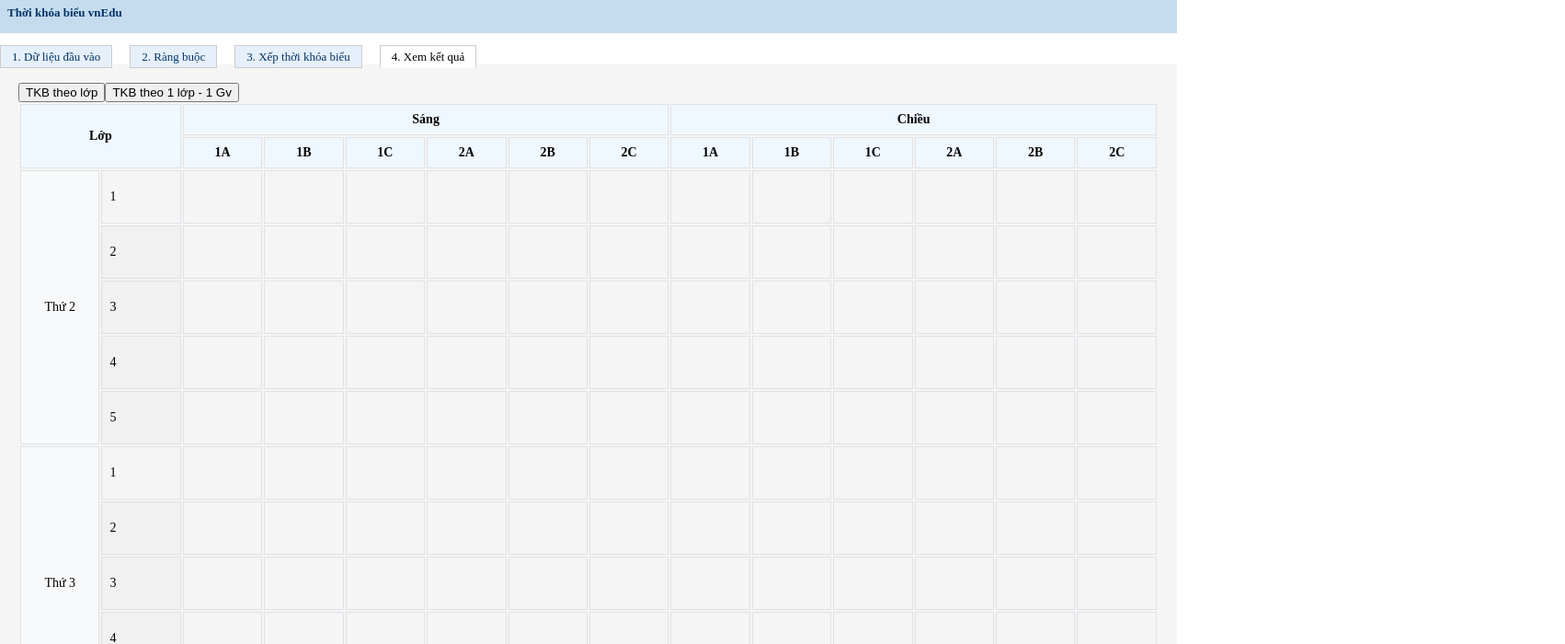
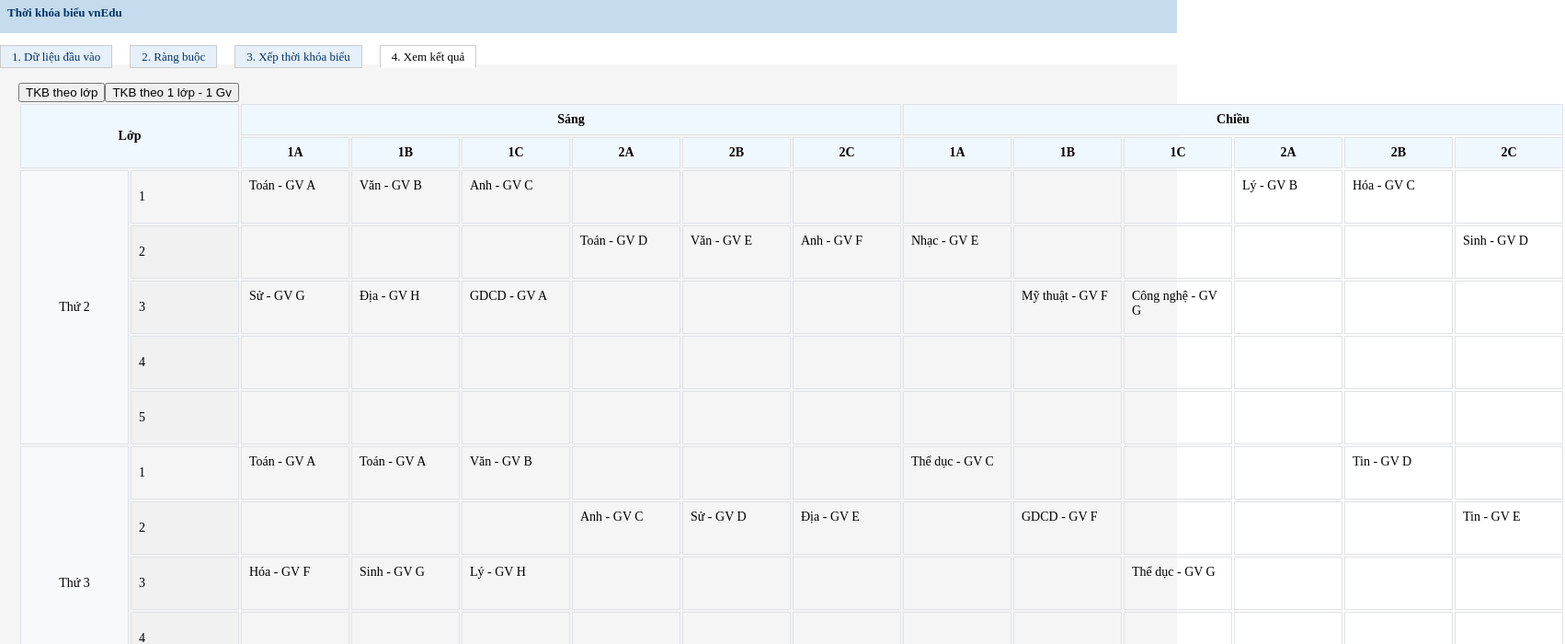
Before and after one commit to HealeryY01/tkb, a Vue app: page /results in a window 1280 px wide. Shown: the top 700 px of the page at 92% size, 1702 px wide, since content can reach past the window. Built offline with nearby package versions, Linux system fonts and the light colour scheme.

Commit message:
08/05 editcode

```diff
--- a/src/data/sharedSchedule.js
+++ b/src/data/sharedSchedule.js
@@ -1,35 +1,113 @@
-// sharedSchedule.js
-
-const schedule = {
+const defaultScheduleVersion = "v2"; // đổi version khi cập nhật
+const defaultSchedule = {
+  version: defaultScheduleVersion,
+  data: {
     "Thứ 2": {
-    morning: { 1: {}, 2: {}, 3: {}, 4: {}, 5: {} },
-    afternoon: { 1: {}, 2: {}, 3: {}, 4: {}, 5: {} },
+      morning: {
+        1: { "1A": "Toán - GV A", "1B": "Văn - GV B", "1C": "Anh - GV C" },
+        2: { "2A": "Toán - GV D", "2B": "Văn - GV E", "2C": "Anh - GV F" },
+        3: { "1A": "Sử - GV G", "1B": "Địa - GV H", "1C": "GDCD - GV A" },
+        4: {},
+        5: {},
+      },
+      afternoon: {
+        1: { "2A": "Lý - GV B", "2B": "Hóa - GV C" },
+        2: { "2C": "Sinh - GV D", "1A": "Nhạc - GV E" },
+        3: { "1B": "Mỹ thuật - GV F", "1C": "Công nghệ - GV G" },
+        4: {},
+        5: {},
+      },
     },
     "Thứ 3": {
-    morning: { 1: {}, 2: {}, 3: {}, 4: {}, 5: {} },
-    afternoon: { 1: {}, 2: {}, 3: {}, 4: {}, 5: {} },
+      morning: {
+        1: { "1A": "Toán - GV A", "1B": "Toán - GV A", "1C": "Văn - GV B" },
+        2: { "2A": "Anh - GV C", "2B": "Sử - GV D", "2C": "Địa - GV E" },
+        3: { "1A": "Hóa - GV F", "1B": "Sinh - GV G", "1C": "Lý - GV H" },
+        4: {},
+        5: {},
+      },
+      afternoon: {
+        1: { "1A": "Thể dục - GV C", "2B": "Tin - GV D" },
+        2: { "2C": "Tin - GV E", "1B": "GDCD - GV F" },
+        3: { "1C": "Thể dục - GV G" },
+        4: {},
+        5: {},
+      },
     },
     "Thứ 4": {
-    morning: { 1: {}, 2: {}, 3: {}, 4: {}, 5: {} },
-    afternoon: { 1: {}, 2: {}, 3: {}, 4: {}, 5: {} },
+      morning: {
+        1: { "1A": "Văn - GV B", "1B": "Toán - GV A", "2A": "Anh - GV C" },
+        2: { "2B": "Sử - GV D", "2C": "Địa - GV E" },
+        3: { "1A": "GDCD - GV F", "1C": "Mỹ thuật - GV G" },
+        4: {},
+        5: {},
+      },
+      afternoon: {
+        1: { "1B": "Âm nhạc - GV H", "1A": "Tin - GV A" },
+        2: { "2A": "Lý - GV B", "2B": "Hóa - GV C" },
+        3: {},
+        4: {},
+        5: {},
+      },
     },
     "Thứ 5": {
-    morning: { 1: {}, 2: {}, 3: {}, 4: {}, 5: {} },
-    afternoon: { 1: {}, 2: {}, 3: {}, 4: {}, 5: {} },
+      morning: {
+        1: { "1A": "Toán - GV A", "1B": "Văn - GV B", "1C": "Anh - GV C" },
+        2: { "2A": "Toán - GV D", "2B": "Văn - GV E", "2C": "Anh - GV F" },
+        3: { "1A": "Sử - GV G", "1B": "Địa - GV H", "1C": "GDCD - GV A" },
+        4: {},
+        5: {},
+      },
+      afternoon: {
+        1: { "2A": "Lý - GV B", "2B": "Hóa - GV C" },
+        2: { "2C": "Sinh - GV D", "1A": "Nhạc - GV E" },
+        3: { "1B": "Mỹ thuật - GV F", "1C": "Công nghệ - GV G" },
+        4: {},
+        5: {},
+      },
     },
     "Thứ 6": {
-    morning: { 1: {}, 2: {}, 3: {}, 4: {}, 5: {} },
-    afternoon: { 1: {}, 2: {}, 3: {}, 4: {}, 5: {} },
+      morning: {
+        1: { "1A": "Toán - GV A", "1B": "Toán - GV A", "1C": "Văn - GV B" },
+        2: { "2A": "Anh - GV C", "2B": "Sử - GV D", "2C": "Địa - GV E" },
+        3: { "1A": "Hóa - GV F", "1B": "Sinh - GV G", "1C": "Lý - GV H" },
+        4: {},
+        5: {},
+      },
+      afternoon: {
+        1: { "1A": "Thể dục - GV C", "2B": "Tin - GV D" },
+        2: { "2C": "Tin - GV E", "1B": "GDCD - GV F" },
+        3: { "1C": "Thể dục - GV G" },
+        4: {},
+        5: {},
+      },
+    },
   },
 };
 
 function getSchedule() {
   const localData = localStorage.getItem("savedSchedule");
-  return localData ? JSON.parse(localData) : schedule;
+  if (!localData) {
+    localStorage.setItem("savedSchedule", JSON.stringify(defaultSchedule));
+    return defaultSchedule.data;
+  }
+
+  const parsed = JSON.parse(localData);
+  if (parsed.version !== defaultScheduleVersion) {
+    // Cập nhật khi version thay đổi
+    localStorage.setItem("savedSchedule", JSON.stringify(defaultSchedule));
+    return defaultSchedule.data;
+  }
+
+  return parsed.data;
 }
 
 function saveSchedule(newSchedule) {
-  localStorage.setItem("savedSchedule", JSON.stringify(newSchedule));
+  const wrapped = {
+    version: defaultScheduleVersion,
+    data: newSchedule,
+  };
+  localStorage.setItem("savedSchedule", JSON.stringify(wrapped));
 }
 
 export { getSchedule, saveSchedule };
--- a/src/views/XemKetQua/TKBtheoLop.vue
+++ b/src/views/XemKetQua/TKBtheoLop.vue
@@ -19,40 +19,24 @@
             <template v-for="(dayName, dayIndex) in days">
               <tr v-for="period in 5" :key="`${dayIndex}-${period}`">
                 <!-- Cột "Thứ" và số tiết -->
-                <td
-                  v-if="period === 1"
-                  :rowspan="5"
-                  class="align-middle bg-light font-weight-bold"
-                  style="text-align: center"
-                >
+                <td v-if="period === 1" :rowspan="5" class="align-middle bg-light font-weight-bold"
+                  style="text-align: center">
                   {{ dayName }}
                 </td>
                 <td class="text-center">{{ period }}</td>
 
                 <!-- Các cột cho tiết sáng -->
                 <td v-for="cls in classes" :key="'m_' + cls + '_' + period">
-                  <div
-                    draggable="true"
-                    @dragstart="onDragStart(dayName, 'morning', period, cls)"
-                    @dragover.prevent
-                    @drop="onDrop(dayName, 'morning', period, cls)"
-                    class="p-1"
-                    style="min-height: 40px"
-                  >
+                  <div draggable="true" @dragstart="onDragStart(dayName, 'morning', period, cls)" @dragover.prevent
+                    @drop="onDrop(dayName, 'morning', period, cls)" class="p-1" style="min-height: 40px">
                     {{ schedule[dayName]?.morning?.[period]?.[cls] || "" }}
                   </div>
                 </td>
 
                 <!-- Các cột cho tiết chiều -->
                 <td v-for="cls in classes" :key="'a_' + cls + '_' + period">
-                  <div
-                    draggable="true"
-                    @dragstart="onDragStart(dayName, 'afternoon', period, cls)"
-                    @dragover.prevent
-                    @drop="onDrop(dayName, 'afternoon', period, cls)"
-                    class="p-1"
-                    style="min-height: 40px"
-                  >
+                  <div draggable="true" @dragstart="onDragStart(dayName, 'afternoon', period, cls)" @dragover.prevent
+                    @drop="onDrop(dayName, 'afternoon', period, cls)" class="p-1" style="min-height: 40px">
                     {{ schedule[dayName]?.afternoon?.[period]?.[cls] || "" }}
                   </div>
                 </td>
@@ -74,7 +58,7 @@ export default {
     return {
       days: ["Thứ 2", "Thứ 3", "Thứ 4", "Thứ 5", "Thứ 6"],
       classes: ["1A", "1B", "1C", "2A", "2B", "2C"],
-      schedule: getSchedule(), // lấy từ hàm
+      schedule: getSchedule(),
       dragData: null,
     };
   },
@@ -85,20 +69,26 @@ export default {
     onDrop(day, session, period, cls) {
       if (!this.dragData) return;
 
-      const from = this.dragData;
-      const to = { day, session, period, cls };
+      const { day: fromDay, session: fromSession, period: fromPeriod, cls: fromCls } = this.dragData;
 
-      const fromVal =
-        this.schedule[from.day]?.[from.session]?.[from.period]?.[from.cls] || "";
-      const toVal = this.schedule[to.day]?.[to.session]?.[to.period]?.[to.cls] || "";
+      const fromVal = this.schedule[fromDay]?.[fromSession]?.[fromPeriod]?.[fromCls] || "";
+      const toVal = this.schedule[day]?.[session]?.[period]?.[cls] || "";
 
-      // Hoán đổi
-      this.$set(this.schedule[from.day][from.session][from.period], from.cls, toVal);
-      this.$set(this.schedule[to.day][to.session][to.period], to.cls, fromVal);
+      this.updateLesson(fromDay, fromSession, fromPeriod, fromCls, toVal);
+      this.updateLesson(day, session, period, cls, fromVal);
 
       this.dragData = null;
-
-      saveSchedule(this.schedule); // lưu lại
+    },
+    updateLesson(day, session, period, cls, value) {
+      if (!this.schedule[day]) this.$set(this.schedule, day, {});
+      if (!this.schedule[day][session]) this.$set(this.schedule[day], session, {});
+      if (!this.schedule[day][session][period]) this.$set(this.schedule[day][session], period, {});
+      this.$set(this.schedule[day][session][period], cls, value);
+      saveSchedule(this.schedule);
+    },
+    resetSchedule() {
+      localStorage.removeItem("savedSchedule");
+      this.schedule = getSchedule(); // reset lại dữ liệu gốc
     },
   },
 };
@@ -106,8 +96,8 @@ export default {
 
 <style scoped>
 .table {
-  table-layout: fixed;
-  width: 100%;
+  table-layout: auto;
+  width: auto;
 }
 
 .table th,
@@ -116,8 +106,12 @@ export default {
   border: 1px solid #dee2e6;
   font-size: 14px;
   padding: 0.5rem;
-  white-space: nowrap;
+  white-space: normal;
+  word-break: break-word;
+  min-width: 100px;
+  max-width: 200px;
 }
+
 
 .table thead th {
   background-color: #f0f8ff;
```
Also changed, not shown: 1 other file (tests, documents, lock files or other folders). Lines whose indentation alone changed are shown as unchanged.
